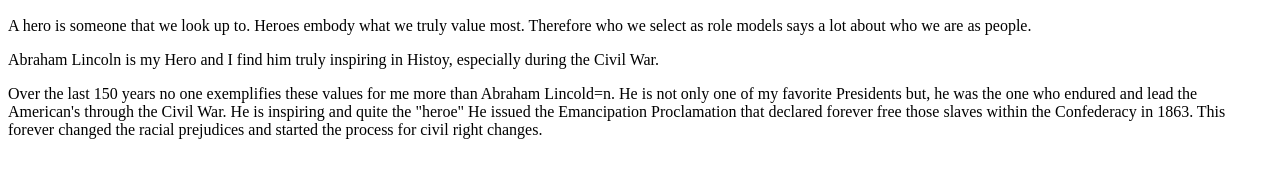
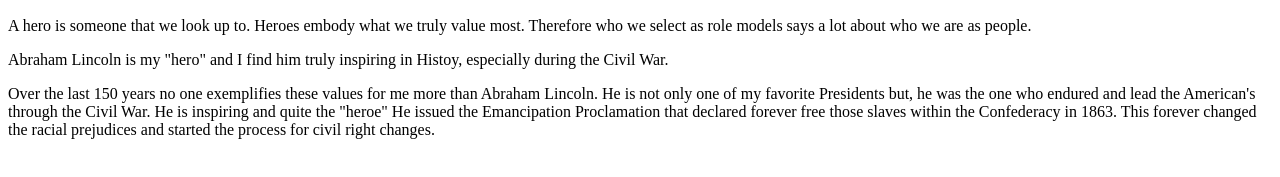
Before and after one commit to cbfett1040/cbfett1040.github.io, a plain HTML site: page inspire.html in a window 1280 px wide. Shown: the part 463-640 px from the top of the page. Drawn offline with Linux system fonts and the light colour scheme.

Commit message:
Update inspire.html

```diff
--- a/inspire.html
+++ b/inspire.html
@@ -8,7 +8,7 @@
         <img src=https://cdn.theatlantic.com/thumbor/7OXsfZU-trEBQUn4PKqFHCwe2sA=/1500x1172/media/img/photo/2015/02/on-this-day-150-years-ago-president-abraham-lincol/a01_AP6502051342/original.jpg>
         <h2>Abraham Lincoln is my Heroe?</h2>
         <p>A hero is someone that we look up to. Heroes embody what we truly value most. Therefore who we select as role models says a lot about who we are as people.</p>
-        </p>Abraham Lincoln is my Hero and I find him truly inspiring in Histoy, especially during the Civil War.
-        <p>Over the last 150 years no one exemplifies these values for me more than Abraham Lincold=n. He is not only one of my favorite Presidents but, he was the one who endured and lead the American's through the Civil War. He is inspiring and quite the "heroe" He issued the Emancipation Proclamation that declared forever free those slaves within the Confederacy in 1863. This forever changed the racial prejudices and started the process for civil right changes.
+        </p>Abraham Lincoln is my "hero" and I find him truly inspiring in Histoy, especially during the Civil War.
+        <p>Over the last 150 years no one exemplifies these values for me more than Abraham Lincoln. He is not only one of my favorite Presidents but, he was the one who endured and lead the American's through the Civil War. He is inspiring and quite the "heroe" He issued the Emancipation Proclamation that declared forever free those slaves within the Confederacy in 1863. This forever changed the racial prejudices and started the process for civil right changes.
     </body>
 </html>
```
